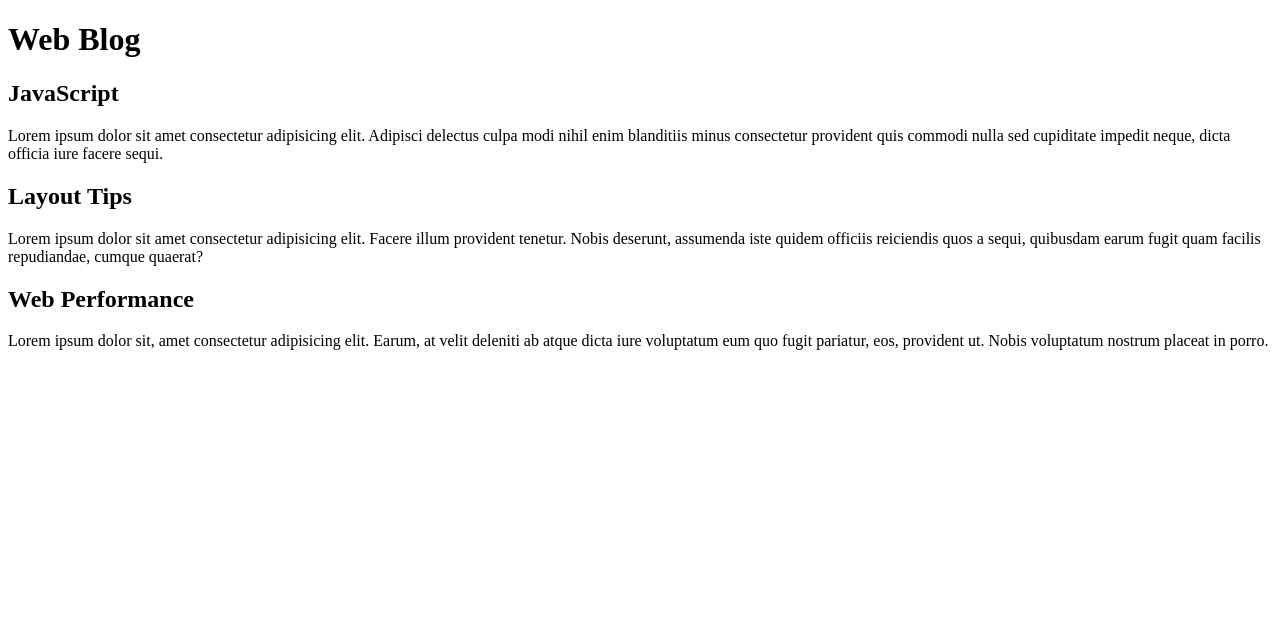
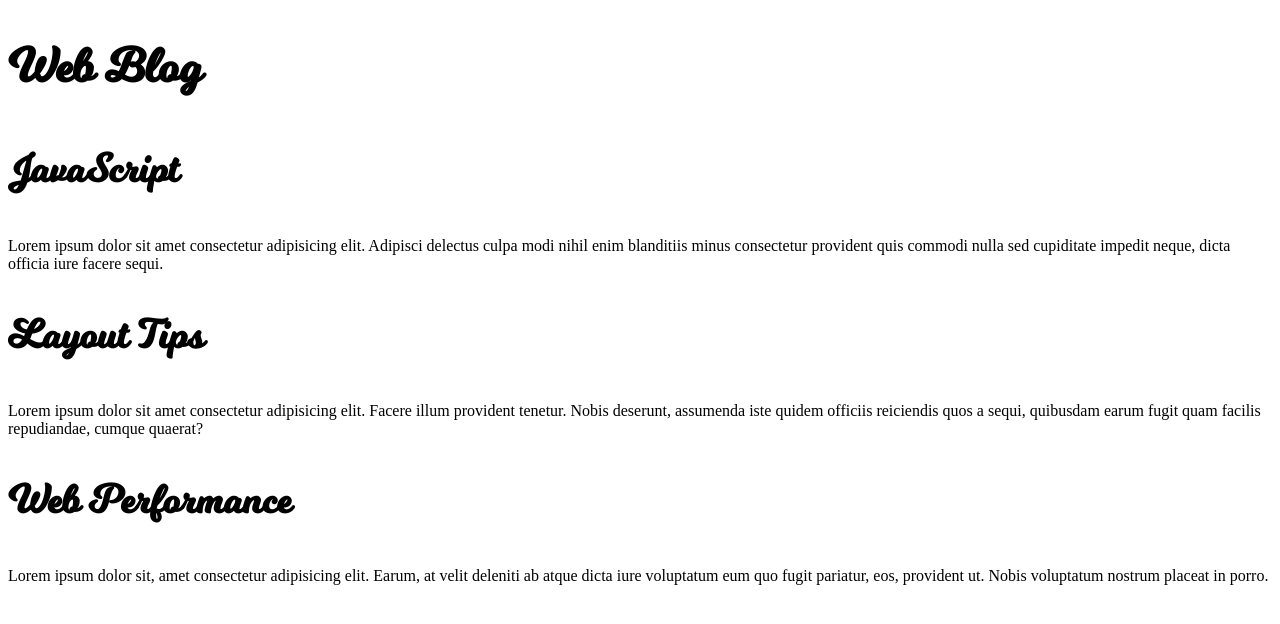
Before and after one commit to shamzd/demo-web-fonts, a plain HTML site: page index.html in a window 1280 px wide. Drawn offline with Linux system fonts and the light colour scheme.

Commit message:
completed demo web-fonts

```diff
--- /dev/null
+++ b/css/reset.css
@@ -0,0 +1,74 @@
+/* Box sizing rules */
+*,
+*::before,
+*::after {
+  box-sizing: border-box;
+}
+
+/* Remove default margin */
+body,
+h1,
+h2,
+h3,
+h4,
+p,
+figure,
+blockquote,
+dl,
+dd {
+  margin: 0;
+}
+
+/* Remove list styles on ul, ol elements with a list role, which suggests default styling will be removed */
+ul[role='list'],
+ol[role='list'] {
+  list-style: none;
+}
+
+/* Set core root defaults */
+html:focus-within {
+  scroll-behavior: smooth;
+}
+
+/* Set core body defaults */
+body {
+  min-height: 100vh;
+  text-rendering: optimizeSpeed;
+  line-height: 1.5;
+}
+
+/* A elements that don't have a class get default styles */
+a:not([class]) {
+  text-decoration-skip-ink: auto;
+}
+
+/* Make images easier to work with */
+img,
+picture {
+  max-width: 100%;
+  display: block;
+}
+
+/* Inherit fonts for inputs and buttons */
+input,
+button,
+textarea,
+select {
+  font: inherit;
+}
+
+/* Remove all animations, transitions and smooth scroll for people that prefer not to see them */
+@media (prefers-reduced-motion: reduce) {
+  html:focus-within {
+   scroll-behavior: auto;
+  }
+
+  *,
+  *::before,
+  *::after {
+    animation-duration: 0.01ms !important;
+    animation-iteration-count: 1 !important;
+    transition-duration: 0.01ms !important;
+    scroll-behavior: auto !important;
+  }
+}
--- /dev/null
+++ b/css/styles.css
@@ -0,0 +1,34 @@
+/* this imports font to be used in css, therefore any @font-face rules go at the top of the css  */
+/* 1. when copy and pasting the @font-face ruke, change the relative path to the folder (../fonts/......)
+2. add font display:swap to avoid flash of invisible font FOIT */
+@font-face {
+    font-family: 'milkshakeregular';
+    src: url('../fonts/milkshake-webfont.woff2') format('woff2'),
+         url('../fonts/milkshake-webfont.woff') format('woff');
+    font-weight: normal;
+    font-style: normal;
+    font-display: swap;
+}
+
+/* *******************Generic Css****************** */
+/* For small screens give it a generic font so it doesnt not affect the performace */
+h1,
+h2{
+    font-family: sans-serif;
+}
+
+/* move the web font to be used to the media query for larger screens as the performance on these will not be as affected as mobile  */
+
+@media screen and (min-width: 1024px) {
+
+    h1{
+        font-family: 'milkshakeregular';
+        font-size: 3rem;
+    }
+
+    h2{
+        font-family: 'milkshakeregular';
+        font-size: 2.5rem;
+    }
+
+}
--- a/index.html
+++ b/index.html
@@ -5,6 +5,8 @@
     <meta http-equiv="X-UA-Compatible" content="IE=edge">
     <meta name="viewport" content="width=device-width, initial-scale=1.0">
     <title>Demo Web Fonts</title>
+    <link rel="stylesheet" href="css/reset.ccs">
+    <link rel="stylesheet" href="css/styles.css">
 </head>
 <body>
     <header>
```
Also changed, not shown: fonts/milkshake-webfont.woff (added), fonts/milkshake-webfont.woff2 (added), 2 other files.
